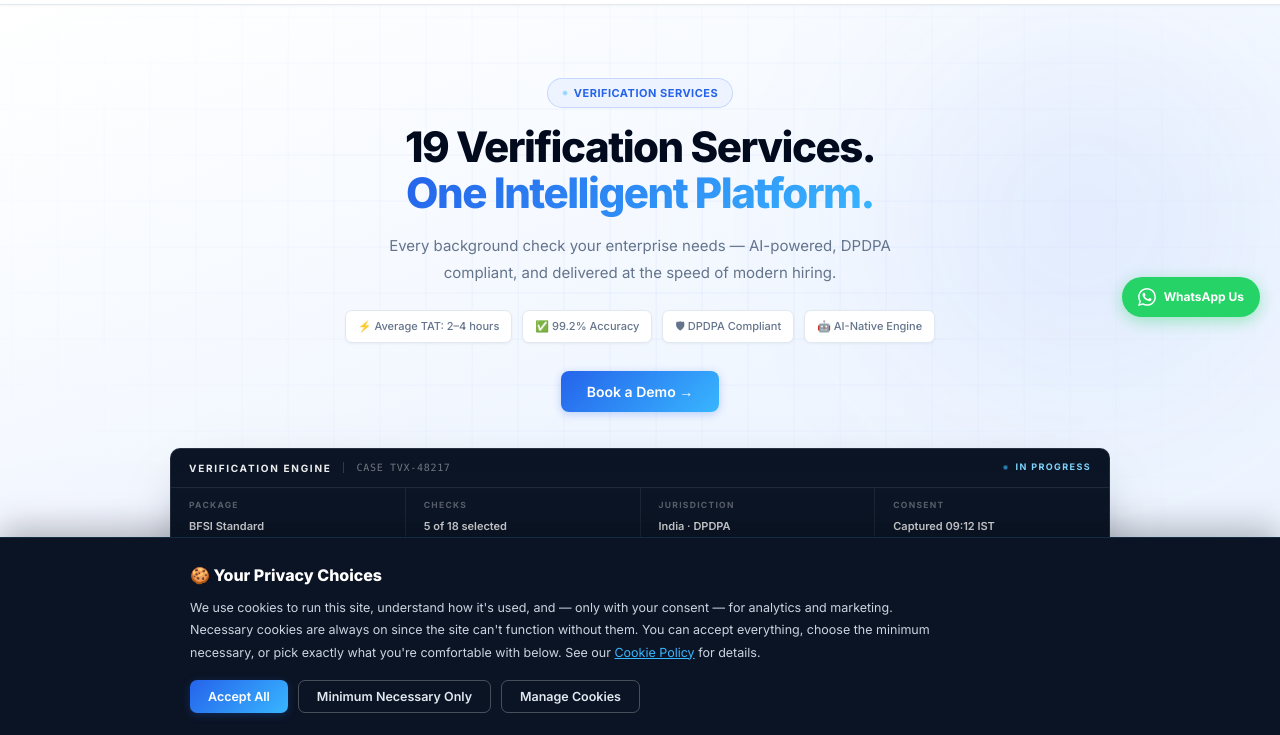
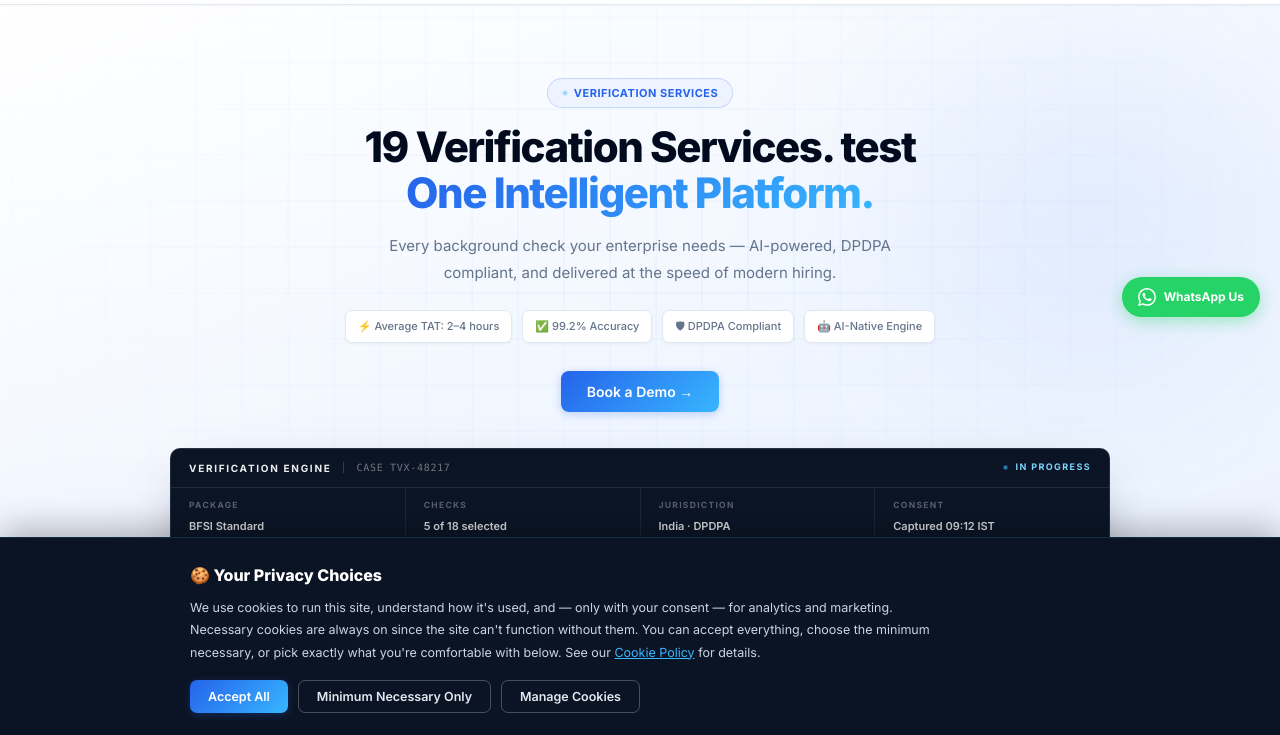
Before and after one commit to Truverix/truverix-website, a website: page index.html in a window 1280 px wide. Shown: the part 63-798 px from the top of the page. Drawn offline with Linux system fonts and the light colour scheme.

Commit message:
code test

```diff
--- a/index.html
+++ b/index.html
@@ -812,7 +812,7 @@ h3{font-size:15px;font-weight:600;color:var(--dark)}
     <div class="hero-orb orb-b" style="bottom:-140px;left:-120px;width:460px;height:460px;background:radial-gradient(circle,rgba(109,40,217,.08),transparent 70%)"></div>
     <div class="s tc" style="position:relative">
       <div class="badge mb16"><span class="bdot"></span>VERIFICATION SERVICES</div>
-      <h1 class="mb16">19 Verification Services.<br><span class="gt">One Intelligent Platform.</span></h1>
+      <h1 class="mb16">19 Verification Services. test<br><span class="gt">One Intelligent Platform.</span></h1>
       <p class="sdesc mb24">Every background check your enterprise needs — AI-powered, DPDPA compliant, and delivered at the speed of modern hiring.</p>
       <div style="display:flex;gap:10px;justify-content:center;flex-wrap:wrap;margin-bottom:28px">
         <div style="display:inline-flex;align-items:center;gap:6px;background:#fff;border:1px solid var(--border);border-radius:7px;padding:6px 12px;font-size:11px;color:var(--muted);font-weight:500;box-shadow:0 1px 3px rgba(0,0,0,.05)">⚡ Average TAT: 2–4 hours</div>
```
